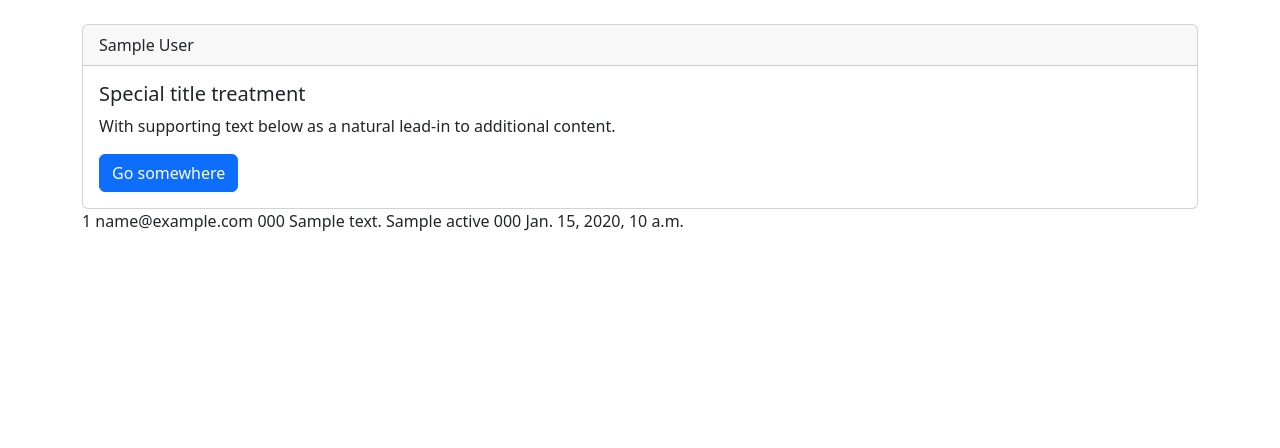
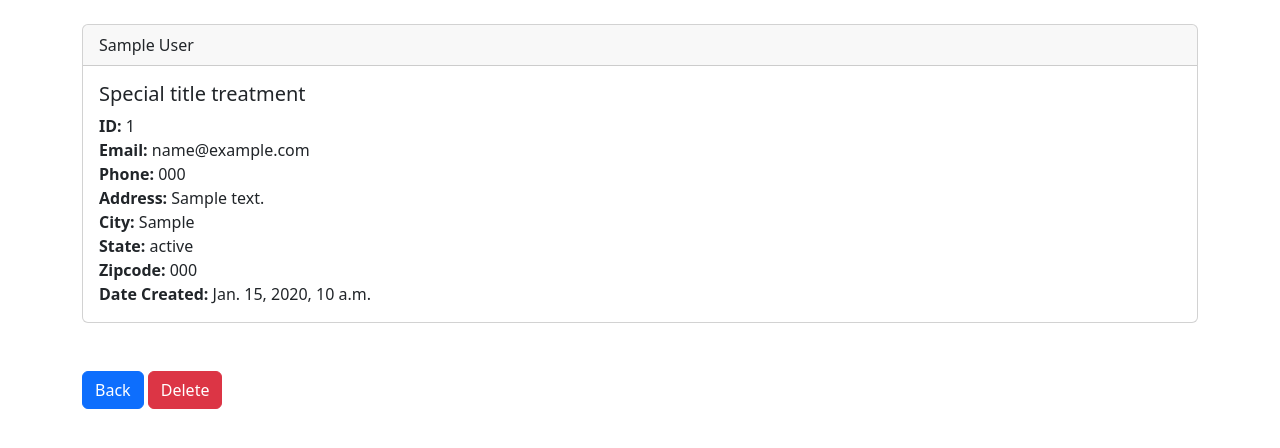
Before and after one commit to kwabenahcode/CRM, a Django app: page /record/1 in a window 1280 px wide. Shown: the part 56-504 px from the top of the page. Run offline with Django 5.2, Linux system fonts and the light colour scheme; a user stored in the database is signed in; tables that the repository leaves empty hold one stand-in row (values such as "Sample post").

Commit message:
created function for deleting records

```diff
--- a/dcrm/website/templates/record.html
+++ b/dcrm/website/templates/record.html
@@ -7,19 +7,34 @@
     </div>
     <div class="card-body">
       <h5 class="card-title">Special title treatment</h5>
-      <p class="card-text">With supporting text below as a natural lead-in to additional content.</p>
-      <a href="#" class="btn btn-primary">Go somewhere</a>
+        <p class="card-text">
+            <strong>ID: </strong>{{customer_record.id}}
+            <br />
+            <strong>Email: </strong>{{ customer_record.email }}
+            <br />
+            <strong>Phone: </strong>{{ customer_record.phone }}
+            <br />
+            <strong>Address: </strong>{{ customer_record.address }}
+            <br />
+            <strong>City: </strong>{{ customer_record.city }}
+            <br />
+            <strong>State: </strong>{{customer_record.state}}
+            <br />
+            <strong>Zipcode: </strong>{{ customer_record.zipcode }}
+            <br />
+            <strong>Date Created: </strong>{{customer_record.created_at}}
+        </p>
     </div>
+
+
+
+
   </div>
+    <br />
+    <br />
+  <a href="{% url 'home' %}" class='btn btn-primary'>Back</a>
+  <a href="{% url 'home' %}" class='btn btn-danger'>Delete</a>
 
-{{customer_record.id}}
 
-{{ customer_record.email }}
-{{ customer_record.phone }}
-{{ customer_record.address }}
-{{ customer_record.city }}
-{{customer_record.state}}
-{{ customer_record.zipcode }}
-{{customer_record.created_at}}
 
 {% endblock %}
--- a/dcrm/website/urls.py
+++ b/dcrm/website/urls.py
@@ -6,5 +6,6 @@ urlpatterns = [
     # path('login/', views.login_user, name='login'),
     path('logout/', views.logout_user, name='logout'),
     path('register/', views.register, name='register'),
-    path('record/<int:primaryKey>', views.customer_record, name='record')
+    path('record/<int:primaryKey>', views.customer_record, name='record'),
+    path('delete_record/<int:primaryKey', views.delete_record, name='delete_record')
 ]
--- a/dcrm/website/views.py
+++ b/dcrm/website/views.py
@@ -51,3 +51,13 @@ def customer_record(request, primaryKey):
     else:
         messages.success(request, "You must log in to view that page")
         return redirect('home')
+
+def delete_record(request, primaryKey):
+    if request.user.is_authenticated:
+        delete_it = Record.objects.get(id=primaryKey)
+        delete_it.delete()
+        messages.success(request, "Successfully Deleted! ")
+        return redirect('home')
+    else:
+        messages.success(request, "You must log in to  delete a Record")
+        return redirect('home')
```
